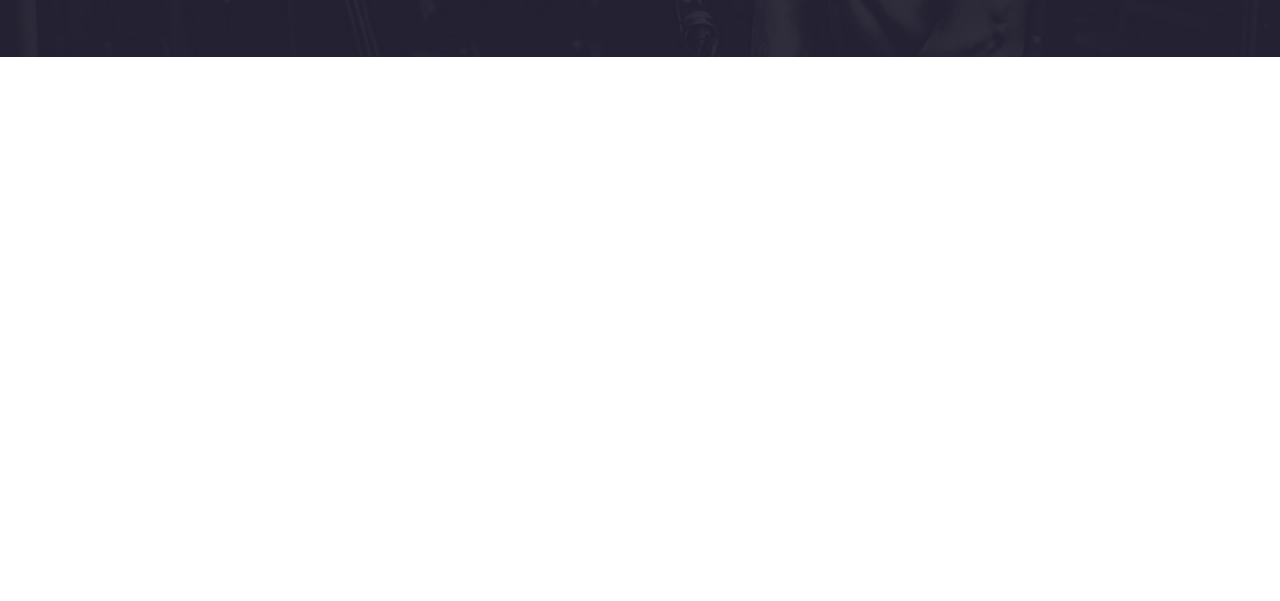
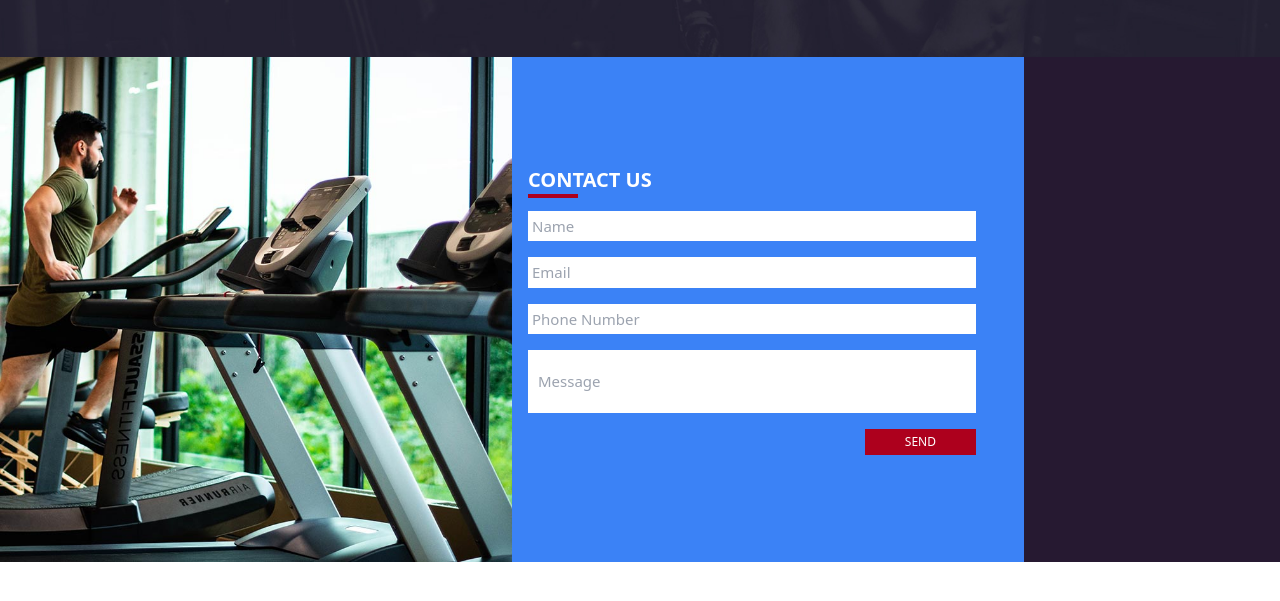
Before and after one commit to Mk47q/gym.web, a website: page index.html in a window 1280 px wide. Shown: the part 2007-2608 px from the top of the page. Drawn offline with Linux system fonts and the light colour scheme.

Commit message:
add contact

```diff
--- a/index.html
+++ b/index.html
@@ -130,6 +130,36 @@
         </div>
     </section>
     <!-- this is section main3 -->
+    <!-- this is section main4 -->
+    <section class="main4 bg-[rgb(38,25,49)] min-h-[30rem] flex max-[600px]:flex-col">
+        <div class="basis-[40%] bg-red-600 flex items-center max-[646px]:basis-[50%]"><img src="./images/contact-img.jpg" alt="" class="w-full"></div>
+        <div class="basis-[40%] bg-blue-500 flex flex-col justify-center max-[646px]:basis-[50%]">
+            <div class="p-4 pr-[3rem]">
+                <div class=""><h1 class="style-main3 text-[20px] font-black text-[white]">CONTACT US</h1></div>
+                <div>
+                    <form action="">
+                        <div class="mt-4">
+                            <input type="text" placeholder="Name" class="w-[100%] p-[4px] text-[15px] text-[black] outline-none">
+                        </div>
+                        <div class="mt-4">
+                            <input type="email" placeholder="Email" class="w-[100%] p-[4px] text-[15px] text-[black] outline-none">
+                        </div>
+                        <div class="mt-4">
+                            <input type="tel" placeholder="Phone Number" class="w-[100%] p-[4px] text-[15px] text-[black] outline-none">
+                        </div>
+                        <div class="mt-4">
+                            <input type="text" placeholder="Message" class="w-[100%] px-[10px] py-[20px] text-[15px] text-[black] outline-none">
+                        </div>
+                        <div class="text-right">
+                            <button class="bg-[rgb(173,0,29)] mt-4 px-10 py-1 text-[12px] text-[white]">SEND</button>
+                        </div>
+                    </form>
+                </div>
+            </div>
+
+        </div>
+    </section>
+    <!-- this is section main4 -->
     <div class="mb-[50rem]"></div>
     <script src="./index.js"></script>
 </body>
--- a/style/input.css
+++ b/style/input.css
@@ -43,7 +43,7 @@
     li:hover::after{
         width: 100%;
     }
-    .style-main1,.style-main2{
+    .style-main1,.style-main2,.style-main3{
         position: relative;
     }
     .style-main1::after{
@@ -64,6 +64,15 @@
         width: 70px;
         background-color: rgb(173, 0, 29);
     }
+    .style-main3::after{
+        content: "";
+        position: absolute;
+        top: 29px;
+        left: 0px;
+        height: 4px;
+        width: 50px;
+        background-color: rgb(173, 0, 29);
+    }
     .open{
         left: 0;
     }
```
Also changed, not shown: style/output.css.
